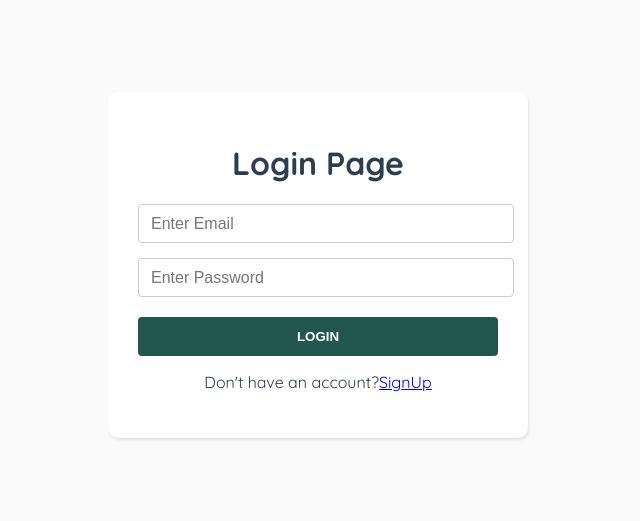
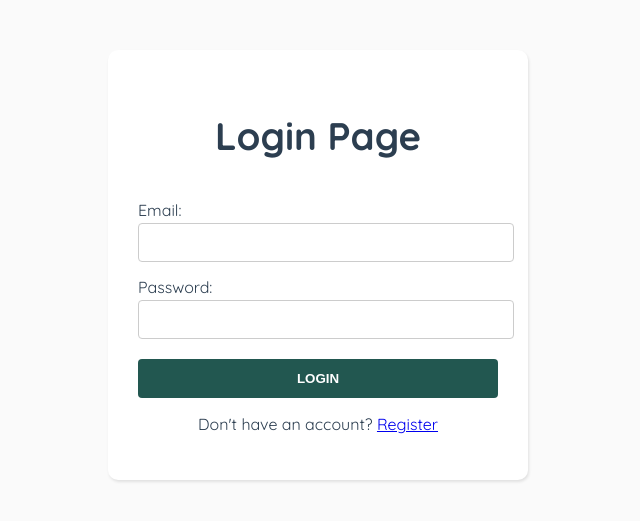
Before and after one commit to purvig04/Splitly, a Vue app in the folder frontend/: page /login in a window 1280 px wide. Shown: the part 115-636 px from the top of the page, without its empty margins (322-962 px from the left). Built offline with nearby package versions, Linux system fonts and the light colour scheme.

Commit message:
token for login and error in frontend for login

```diff
--- a/frontend/src/App.vue
+++ b/frontend/src/App.vue
@@ -50,7 +50,7 @@ form h2{
   margin-bottom: 40px;
 }
 
-.register label{
+.register label ,.login label{
   float: left;
   margin-bottom: 3px;
 }
--- a/frontend/src/components/LoginPage.vue
+++ b/frontend/src/components/LoginPage.vue
@@ -1,25 +1,62 @@
 <template>
 <div class="login">
     <form>
-      <h1>Login Page</h1>
-      <input type="text" v-model="email" placeholder="Enter Email" />
-      <input type="password" v-model="password" placeholder="Enter Password" />
-      <button type="button" v-on:click="login">Login</button>
+
+        <h2>Login Page</h2>
+
+        <label for="email">Email:</label>
+        <input type="email" id="email" v-model="email" />
+        <div class="error" v-if="errors && errors.email">{{ errors.email }}</div>
+
+        <label for="password">Password:</label>
+        <input type="password" id="password" v-model="password" />
+        <div class="error" v-if=" errors && errors.password">{{ errors.password }}</div>
+
+        <button type="button" @click="login">Login</button>
+
         <p>
-        Don't have an account?<router-link to="/register">SignUp</router-link>
+            Don't have an account?
+            <router-link to="/register">Register</router-link>
         </p>
     </form>
 </div>
 </template>
 
 <script>
+import axios from 'axios';
 export default {
     name: "LoginPage",
     data() {
         return {
             email: "",
             password: "",
+            errors:{}
         };
     },
+    methods: {
+
+async login() {
+    try {
+        const result = await axios.post("http://localhost:3000/api/login", {
+        email: this.email,
+            password: this.password
+        }, {
+            withCredentials: true
+        })
+        console.log(result.data);
+
+      this.$router.push({name:'Home'})
+
+    } catch (err) {
+      console.log(err);
+
+        this.errors = err.response.data.errors;
+        console.log(this.errors)
+
+    }
+
+
+}
+}
 };
 </script>
--- a/frontend/src/components/RegisterPage.vue
+++ b/frontend/src/components/RegisterPage.vue
@@ -51,7 +51,7 @@ export default {
                 })
                 console.log(result.data);
                 if(result.status==201){
-              this.$router.push({name:'Home'})
+              this.$router.push({name:'Login'})
             }
 
             } catch (err) {
```
Also changed, not shown: 2 other files (tests, documents, lock files or other folders). Lines whose indentation alone changed are shown as unchanged.
